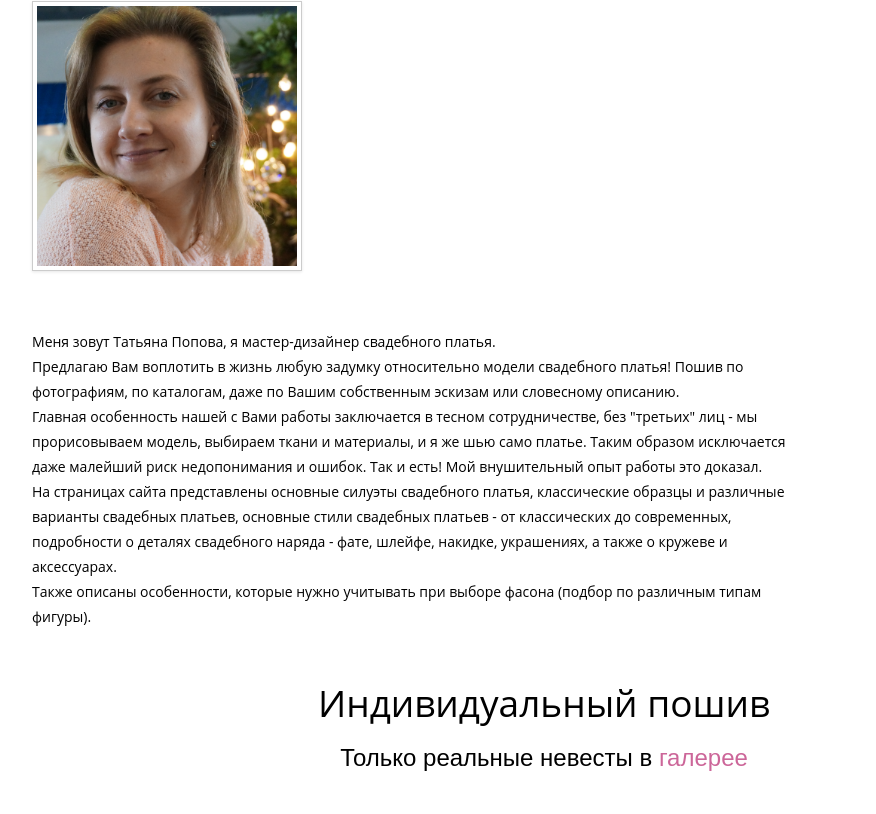
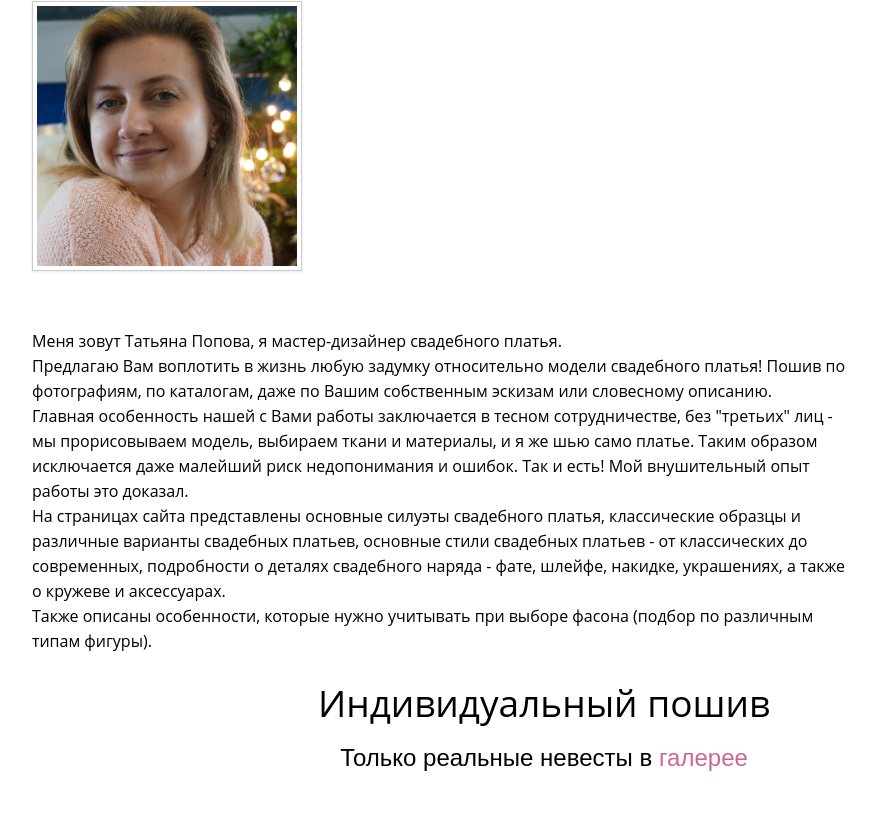
Before and after one commit to WidthDoctor/tianaTS, a React (Vite) app: page / in a window 1280 px wide. Shown: the part 728-1542 px from the top of the page, without its empty margins (96-972 px from the left). Built offline with nearby package versions, Linux system fonts and the light colour scheme.

Commit message:
refactor: add semantic tags

```diff
--- a/src/Pages/General/About.css
+++ b/src/Pages/General/About.css
@@ -30,13 +30,13 @@
 }
 .about-text__wrapper{
     height: 40%;
-    max-width: 74%;
+    max-width: 80%;
     display: flex;
     flex-direction: column;
     justify-content: space-between;
 }
 .about-text__wrapper span{
     font-family: 'Open Sans', sans-serif;
-    font-size: 14px;
+    font-size: 16px;
     line-height: 25px;
 }
--- a/src/Pages/General/About.tsx
+++ b/src/Pages/General/About.tsx
@@ -3,7 +3,7 @@ import './About.css';
 function About (){
     return(
         <>
-            <section className='about'>
+            <main className='about'>
                 <article className='about__wrapper'>
                     <h3 id='dear-girls'>Дорогие невесты!</h3>
                     <img src="/src/assets/generalPageImages/av.jpg" alt="Tiana" />
@@ -15,7 +15,7 @@ function About (){
                         <span>Также описаны особенности, которые нужно учитывать при выборе фасона (подбор по различным типам фигуры).</span>
                     </aside>
                 </article>
-            </section>
+            </main>
         </>
     )
 }
```
